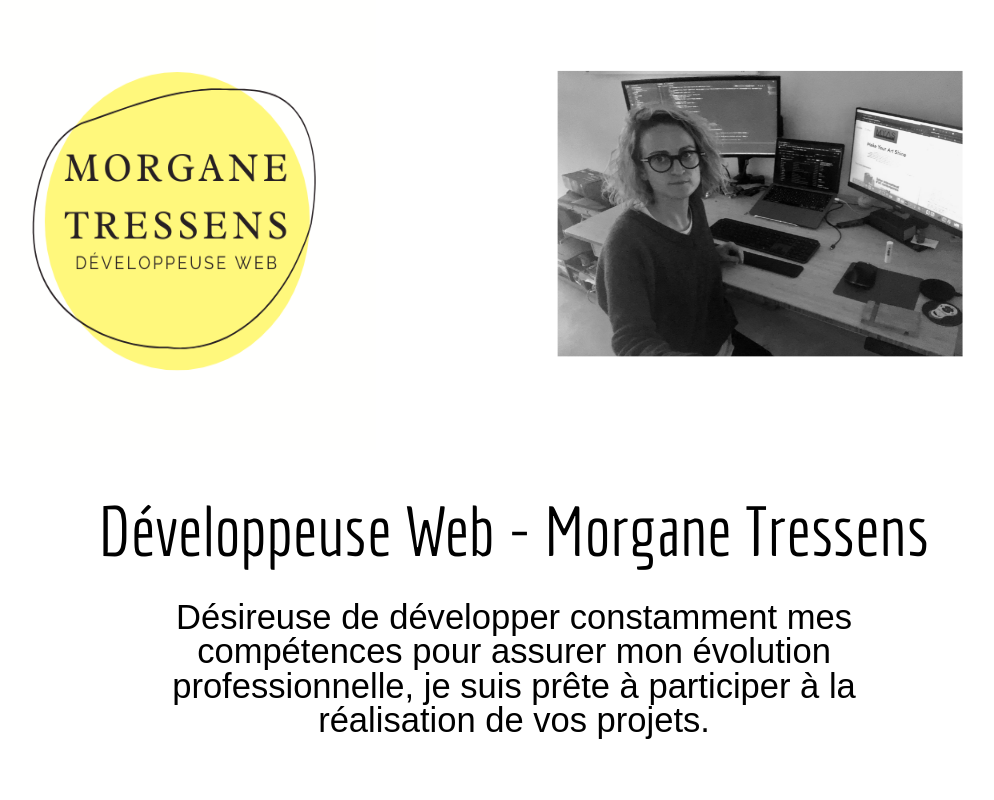
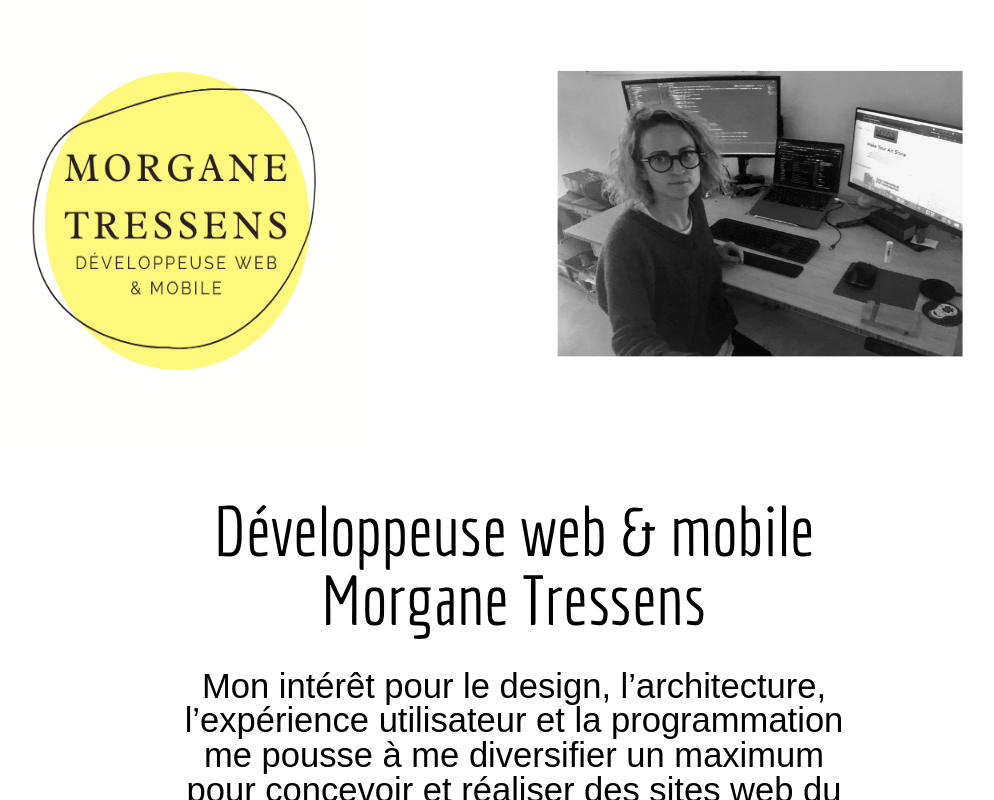
Before and after one commit to MorganeT84/portfolio-morgane-tressens, a Next.js app: page / in a window 1280 px wide. Shown: the top 800 px of the page, without its empty margins (126-1120 px from the left). Built offline with nearby package versions, Linux system fonts and the light colour scheme.

Commit message:
modif home logo phrase accroche

```diff
--- a/components/Home/index.js
+++ b/components/Home/index.js
@@ -25,8 +25,8 @@
         height='450'
       />
     </div>
-    <h1>Développeuse Web - Morgane Tressens</h1>
-    <p>Désireuse de développer constamment mes compétences pour assurer mon évolution professionnelle, je suis prête  à participer à la réalisation de vos projets.</p>
+    <h1>Développeuse web & mobile <br/> Morgane Tressens</h1>
+    <p>Mon intérêt pour  le design, l’architecture, l’expérience utilisateur et la programmation me pousse à me diversifier un maximum pour concevoir et réaliser des sites web du cahier des charges à la mise en ligne. Je suis prête à participer à la réalisation de vos projets.</p>
     <div >
       <ul className={styles.navigation}>
         <li>
```
Also changed, not shown: public/images/logo-mt.png.
